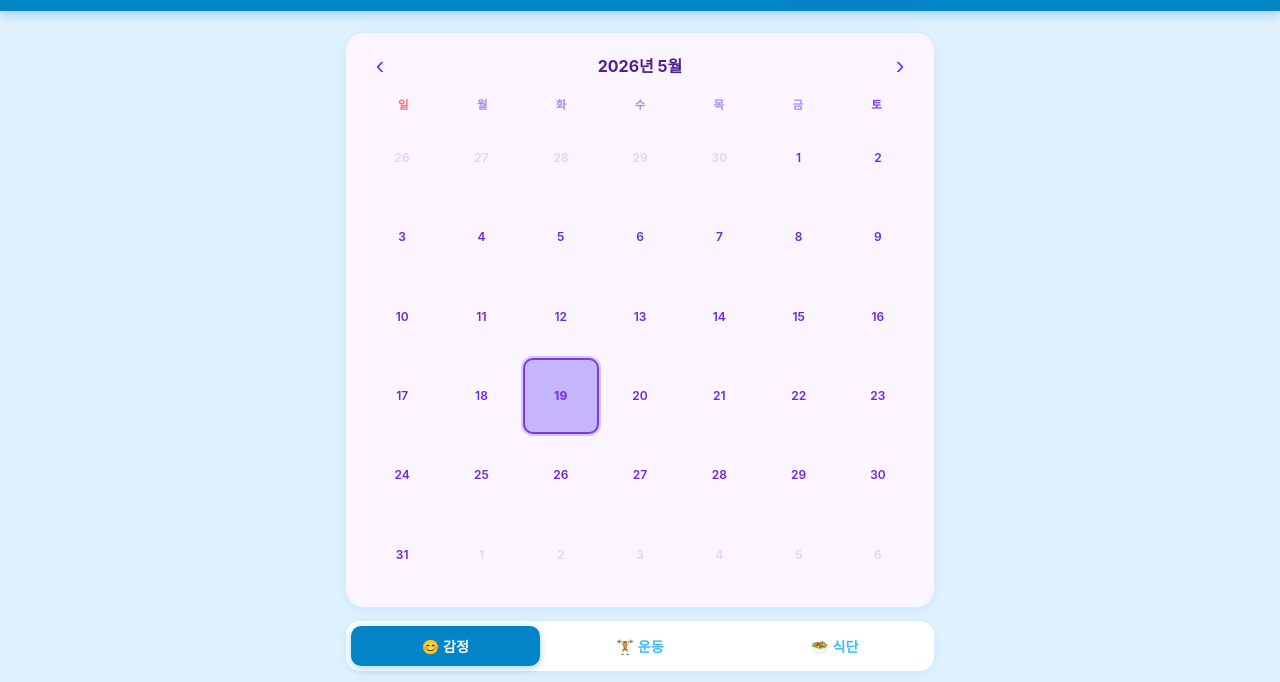
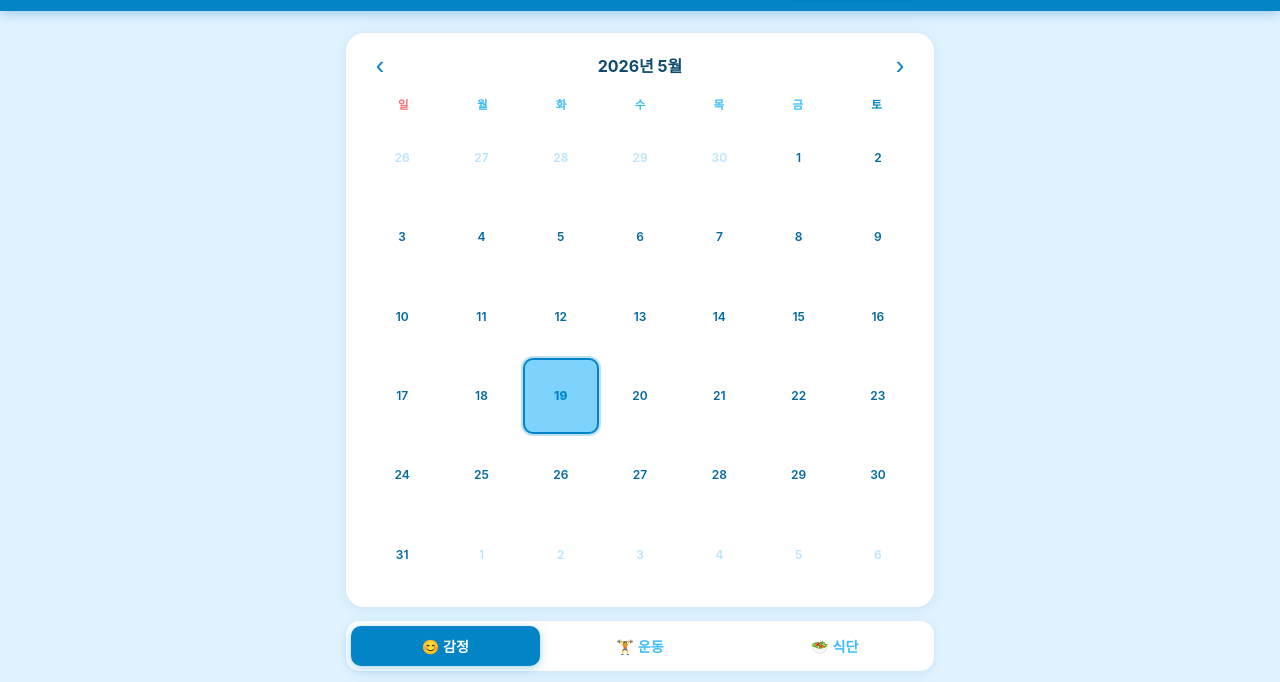
Before and after one commit to hwangbaewoo/seoyoon-diary, a website: page public/index.html in a window 1280 px wide. Shown: the part 53-735 px from the top of the page. Drawn offline with Linux system fonts and the light colour scheme; no server answers.

Commit message:
Revert "달력 색상 연보라색으로 변경"
This reverts commit bef7a72af412b87d4ef495d1b036bf9f879fc2d9.

```diff
--- a/public/style.css
+++ b/public/style.css
@@ -66,19 +66,19 @@ main {
 }
 
 /* ── Calendar ── */
-.calendar-card { padding: 16px 18px 14px; background: #faf5ff; }
+.calendar-card { padding: 16px 18px 14px; }
 .calendar-header { display: flex; align-items: center; justify-content: space-between; margin-bottom: 12px; }
-.cal-month-label { font-size: 1rem; font-weight: 700; color: #4c1d95; }
+.cal-month-label { font-size: 1rem; font-weight: 700; color: #0c4a6e; }
 .cal-nav {
-  background: none; border: none; font-size: 1.6rem; color: #7c3aed;
+  background: none; border: none; font-size: 1.6rem; color: #0284c7;
   cursor: pointer; width: 32px; height: 32px; border-radius: 50%;
   display: flex; align-items: center; justify-content: center; transition: background 0.15s;
 }
-.cal-nav:hover { background: #ede9fe; }
+.cal-nav:hover { background: #bae6fd; }
 .calendar-weekdays { display: grid; grid-template-columns: repeat(7,1fr); margin-bottom: 5px; }
-.calendar-weekdays span { text-align: center; font-size: 0.72rem; font-weight: 700; color: #a78bfa; padding: 3px 0; }
+.calendar-weekdays span { text-align: center; font-size: 0.72rem; font-weight: 700; color: #38bdf8; padding: 3px 0; }
 .calendar-weekdays span:first-child { color: #f87171; }
-.calendar-weekdays span:last-child  { color: #7c3aed; }
+.calendar-weekdays span:last-child  { color: #0284c7; }
 .calendar-grid { display: grid; grid-template-columns: repeat(7,1fr); gap: 3px; }
 
 .cal-day {
@@ -87,13 +87,13 @@ main {
   cursor: default; gap: 1px; border: 2px solid transparent;
   transition: background 0.12s, border-color 0.12s;
 }
-.cal-day.has-entry { cursor: pointer; background: #ede9fe; border-color: #c4b5fd; }
-.cal-day.has-entry:hover { background: #ddd6fe; border-color: #a78bfa; }
-.cal-day.is-today { background: #ddd6fe; border-color: #7c3aed; }
-.cal-day.is-today .cal-day-num { color: #7c3aed; font-weight: 800; }
-.cal-day.is-selected { background: #c4b5fd; border-color: #7c3aed; box-shadow: 0 0 0 2px rgba(124,58,237,0.25); }
-.cal-day.other-month .cal-day-num { color: #ddd6fe; }
-.cal-day-num { font-size: 0.75rem; font-weight: 600; color: #6d28d9; line-height: 1; }
+.cal-day.has-entry { cursor: pointer; background: #e0f2fe; border-color: #7dd3fc; }
+.cal-day.has-entry:hover { background: #bae6fd; border-color: #38bdf8; }
+.cal-day.is-today { background: #bae6fd; border-color: #0284c7; }
+.cal-day.is-today .cal-day-num { color: #0284c7; font-weight: 800; }
+.cal-day.is-selected { background: #7dd3fc; border-color: #0284c7; box-shadow: 0 0 0 2px rgba(2,132,199,0.25); }
+.cal-day.other-month .cal-day-num { color: #bae6fd; }
+.cal-day-num { font-size: 0.75rem; font-weight: 600; color: #0369a1; line-height: 1; }
 .cal-day-emoji { font-size: 0.9rem; line-height: 1; }
 
 /* ── Tab bar ── */
```
